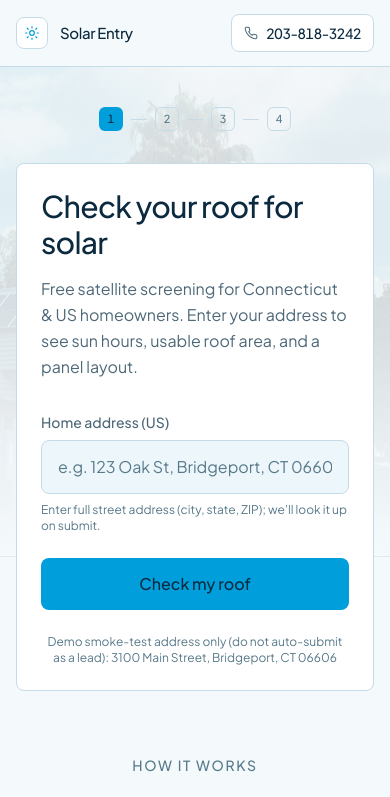
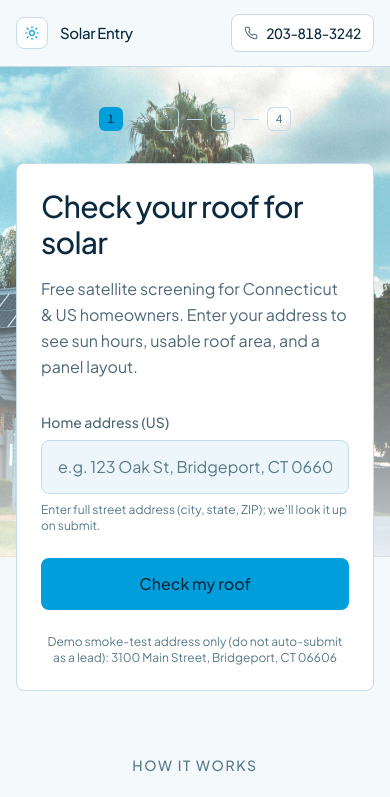
Before and after one commit to myagentmarcel-collab/solarentry, a Next.js app: page / in a window 390 px wide. Shown: the top 797 px of the page. Built offline with nearby package versions, Linux system fonts and the light colour scheme.

Commit message:
Sharpen solar background by reducing foggy overlay

```diff
--- a/src/app/globals.css
+++ b/src/app/globals.css
@@ -44,7 +44,7 @@ body {
   -moz-osx-font-smoothing: grayscale;
 }
 
-/* Soft residential solar photo washed into the light beige theme */
+/* Bright solar photo with a light fade for readable content below */
 .site-solar-bg {
   pointer-events: none;
   position: absolute;
@@ -54,15 +54,17 @@ body {
   background-image:
     linear-gradient(
       180deg,
-      rgba(244, 249, 252, 0.82) 0%,
-      rgba(244, 249, 252, 0.76) 32%,
-      rgba(244, 249, 252, 0.9) 68%,
-      rgba(244, 249, 252, 1) 100%
+      rgba(255, 244, 214, 0.18) 0%,
+      rgba(255, 249, 227, 0.14) 32%,
+      rgba(244, 249, 252, 0.42) 68%,
+      rgba(244, 249, 252, 0.72) 100%
     ),
     url("/images/solar-home.jpg");
+  background-blend-mode: screen, normal;
   background-size: cover;
   background-position: center 32%;
   background-repeat: no-repeat;
+  filter: saturate(1.12) contrast(1.04) brightness(1.06);
 }
 
 @media (max-width: 640px) {
@@ -71,12 +73,13 @@ body {
     background-image:
       linear-gradient(
         180deg,
-        rgba(244, 249, 252, 0.88) 0%,
-        rgba(244, 249, 252, 0.84) 40%,
-        rgba(244, 249, 252, 0.95) 75%,
-        rgba(244, 249, 252, 1) 100%
+        rgba(255, 244, 214, 0.24) 0%,
+        rgba(255, 249, 227, 0.2) 40%,
+        rgba(244, 249, 252, 0.52) 75%,
+        rgba(244, 249, 252, 0.78) 100%
       ),
       url("/images/solar-home.jpg");
+    background-blend-mode: screen, normal;
     background-position: center 28%;
   }
 }
```
